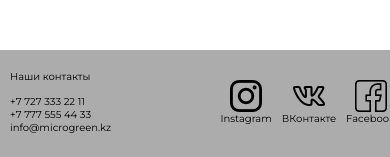
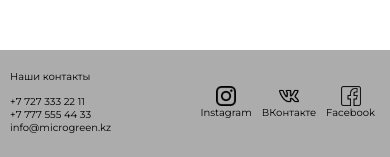
Before and after one commit to RedCappAcc/Microgreen_shop_client, a React (Create React App) app: page /shop in a window 390 px wide. Shown: the part 854-1011 px from the top of the page. Built offline with nearby package versions, Linux system fonts and the light colour scheme; no server answers.

Commit message:
исправил адаптив

```diff
--- a/src/Containers/BuyNow/BuyNow.module.css
+++ b/src/Containers/BuyNow/BuyNow.module.css
@@ -6,7 +6,7 @@
 .buynow_container{
     background: #E7E7E7;
     border-radius: 30px;
-    height: 600px;
+    min-height: 600px;
     margin: auto;
     display: flex;
     flex-direction: column;
--- a/src/Containers/Footer/Footer.module.css
+++ b/src/Containers/Footer/Footer.module.css
@@ -2,7 +2,6 @@
     background-color: #ACACAC;
     font-size: 11px;
     padding: 20px 10px;
-    width: 100%;
     height: 70px;
     margin-top: 30px;
 }
@@ -19,7 +18,6 @@
 .container{
     display: flex;
     justify-content: space-between;
-    max-width: 1140px;
     margin: auto;
 }
 .contacts{
@@ -34,4 +32,7 @@
     .container div{
         font-size: 10px;
     }
+    .right__item img{
+        width: 20px;
+    }
 }
--- a/src/Containers/Main/Main.js
+++ b/src/Containers/Main/Main.js
@@ -1,7 +1,9 @@
 import cls from './Main.module.css'
 import img from './img/контент справа.svg'
+import {useNavigate} from 'react-router-dom'
 
 function Main(){
+    const navigate = useNavigate()
     return(
         <div className={cls.container}>
             <div className={cls.content}>
@@ -11,7 +13,7 @@ function Main(){
                         <br/> с доставкой на дом
                      </div>
                     <div className={cls.text}>Мы вращиваем для вас зелень без химии и ГМО Наша микрозелень сразу готова к употреблению и прекрасно подходит для ваших блюд.</div>
-                    <button className={cls.btn}>Заказать</button>
+                    <button className={cls.btn} onClick = {()=>{navigate('/shop')}}>Заказать</button>
                 </div>
                 <div className={cls.right}>
                     <img src={img}/>
--- a/src/components/BurgerMenu/BurgerMenu.js
+++ b/src/components/BurgerMenu/BurgerMenu.js
@@ -15,7 +15,7 @@ function BurgerMenu(){
     return(
         <div className={cls.open}>
             {!toggleMenu?
-                <button onClick = {clickHadler}>
+                <button className={cls.openMenu} onClick = {clickHadler}>
                     <img src={burgerMenuImg} alt = 'burger menu open'/>
                 </button>
             :   <button className={cls.close} onClick = {clickHadler}>
--- a/src/components/BurgerMenu/BurgerMenu.module.css
+++ b/src/components/BurgerMenu/BurgerMenu.module.css
@@ -12,8 +12,12 @@ button{
     align-items: center;
 }
 .close img{
-    width: 45px;
+    width: 24px;
 }
 .open{
     width: 120px;
 }
+
+.openMenu img{
+    width: 36px;
+}
```
